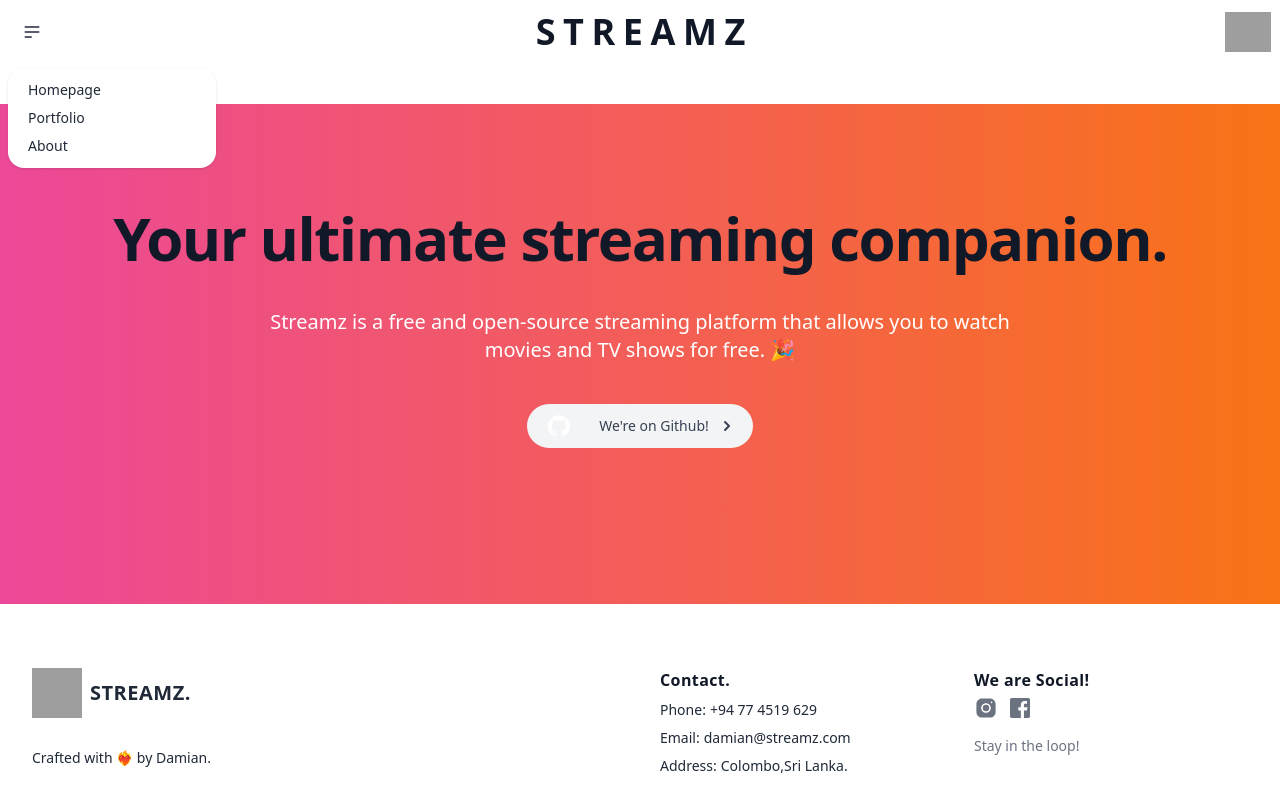
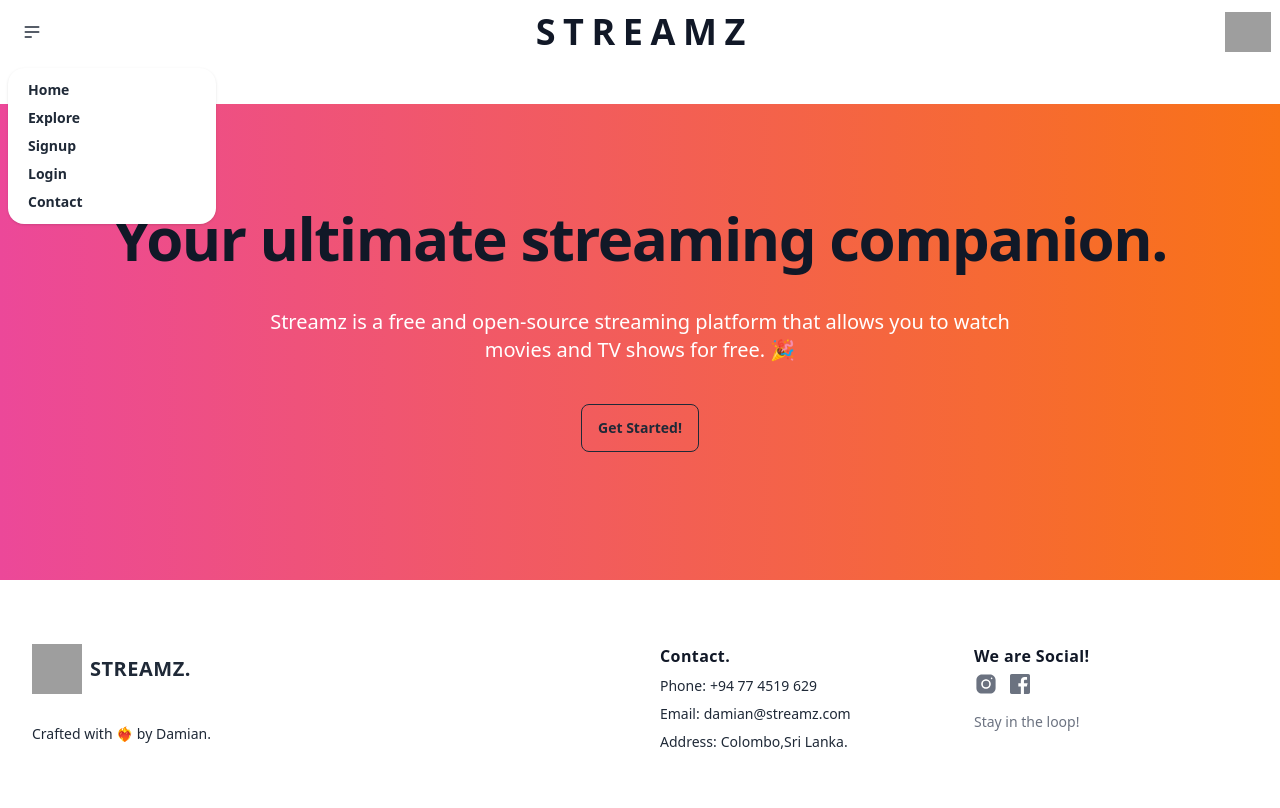
Before and after one commit to DamianRavinduPeiris/streamz-web, a React (Vite) app: page / in a window 1280 px wide. Both pictures are taken after a click on the button 32 px from the left and 32 px from the top of the page. Built offline with nearby package versions, Linux system fonts and the light colour scheme; grey boxes are pictures that could not be loaded; a web font is replaced by a local one.

Commit message:
Created an .env file for TMDB auth token and started implementing Custom hook for fetching TMDB metadata.

```diff
--- a/src/App.tsx
+++ b/src/App.tsx
@@ -1,33 +1,26 @@
+import Header from "./components/Header";
+import NavBar from "./components/NavBar";
+import Footer from "./components/Footer";
+import Explore from "./pages/Explore";
 
-import Header from './components/Header';
-import NavBar from './components/NavBar';
-import Footer from './components/Footer';
-
-import './index.css'
+import "./index.css";
 import { BrowserRouter, Routes, Route } from "react-router-dom";
 
 
 function App() {
-
-
   return (
     <>
       <BrowserRouter>
         <NavBar />
 
-
-
-
         <Routes>
           <Route path="/" element={<Header />} />
-
+          <Route path="/explore" element={<Explore />} />
         </Routes>
         <Footer />
       </BrowserRouter>
-
-
     </>
-  )
+  );
 }
 
-export default App
+export default App;
--- /dev/null
+++ b/src/CustomHooks/useTMDB.js
@@ -0,0 +1,5 @@
+import { React, useEffect, useState } from "react";
+
+export default function useTMDB() {
+  return <div></div>;
+}
--- a/src/components/Header.tsx
+++ b/src/components/Header.tsx
@@ -1,4 +1,3 @@
-import { GitHub } from "@mui/icons-material";
 export default function Header() {
   return (
     <div className="mt-10">
@@ -8,31 +7,11 @@ export default function Header() {
             Your ultimate streaming companion.
           </h1>
           <p className="mt-10 font-thin text-lg text-white lg:text-xl sm:px-16 xl:px-48 ">
-          Streamz is a free and open-source streaming platform that allows you to watch movies and TV shows for free. 🎉
+            Streamz is a free and open-source streaming platform that allows you
+            to watch movies and TV shows for free. 🎉
           </p>
           <div className="mt-10 flex flex-col mb-8 lg:mb-16 space-y-4 sm:flex-row sm:justify-center sm:space-y-0 sm:space-x-4">
-          <a
-            href="#"
-            className="inline-flex justify-between items-center py-1 px-1 pr-4 mb-7 text-sm text-gray-700 bg-gray-100 rounded-full dark:bg-gray-800 dark:text-white hover:bg-gray-200 dark:hover:bg-gray-700"
-            role="alert"
-          >
-            <span className="text-xs rounded-full text-white px-4 py-1.5 mr-3">
-              <GitHub />
-            </span>{" "}
-            <span className="text-sm font-medium">We're on Github!</span>
-            <svg
-              className="ml-2 w-5 h-5"
-              fill="currentColor"
-              viewBox="0 0 20 20"
-              xmlns="http://www.w3.org/2000/svg"
-            >
-              <path
-                fill-rule="evenodd"
-                d="M7.293 14.707a1 1 0 010-1.414L10.586 10 7.293 6.707a1 1 0 011.414-1.414l4 4a1 1 0 010 1.414l-4 4a1 1 0 01-1.414 0z"
-                clip-rule="evenodd"
-              ></path>
-            </svg>
-          </a>
+            <button className="btn btn-outline">Get Started!</button>
           </div>
         </div>
       </section>
--- a/src/components/NavBar.tsx
+++ b/src/components/NavBar.tsx
@@ -1,6 +1,6 @@
-import React from "react";
 
-import { GitHub } from "@mui/icons-material";
+
+import { Link } from "react-router-dom";
 
 const NavBar = () => {
   return (
@@ -32,14 +32,24 @@ const NavBar = () => {
               tabIndex={0}
               className="menu menu-sm dropdown-content mt-3 z-[1] p-2 shadow bg-base-100 rounded-box w-52"
             >
-              <li>
-                <a>Homepage</a>
+              <li >
+                <Link to={'/'}>
+                <a style={{fontWeight:'bold'}}>Home</a>
+                </Link>
               </li>
               <li>
-                <a>Portfolio</a>
+                <Link to={'/explore'}>
+                <a style={{fontWeight:'bold'}}>Explore</a>
+                </Link>
               </li>
               <li>
-                <a>About</a>
+                <a style={{fontWeight:'bold'}}>Signup</a>
+              </li>
+              <li>
+                <a style={{fontWeight:'bold'}}>Login</a>
+              </li>
+              <li>
+                <a style={{fontWeight:'bold'}}>Contact</a>
               </li>
             </ul>
           </div>
--- /dev/null
+++ b/src/pages/Explore.tsx
@@ -0,0 +1,5 @@
+import React from "react";
+
+export default function Explore() {
+  return <div></div>;
+}
```
Also changed, not shown: 1 other file (tests, documents, lock files or other folders). Lines whose indentation alone changed are shown as unchanged.
